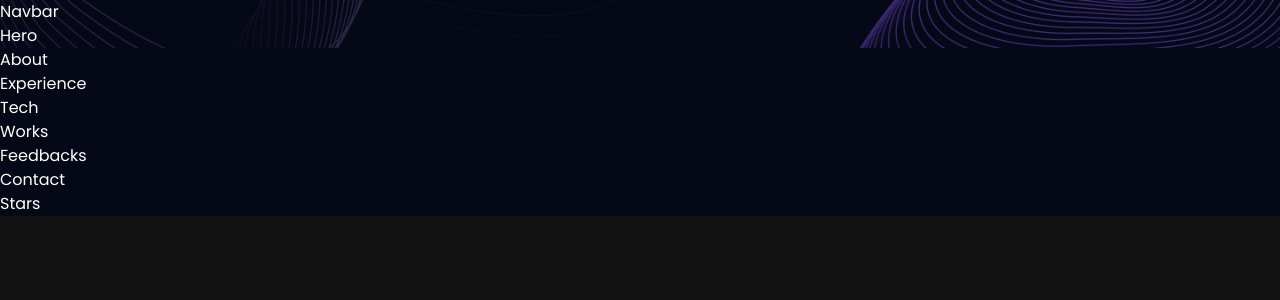
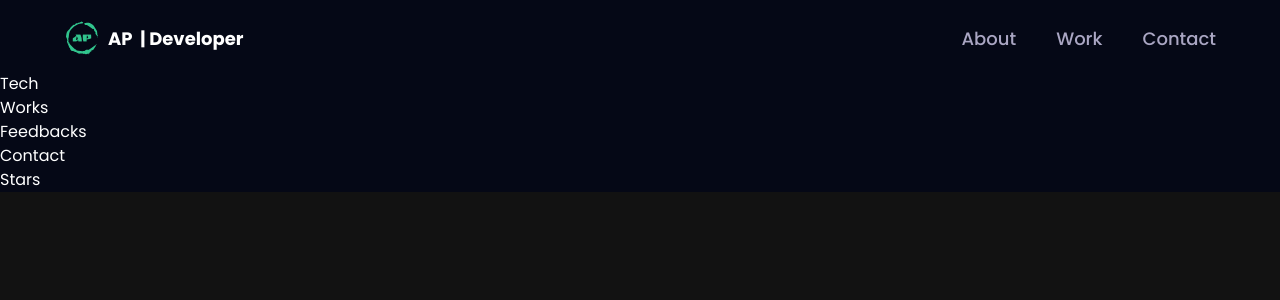
Before and after one commit to Hurado/3d_portfolio, a React (Vite) app: page / in a window 1280 px wide. Shown: the top 300 px of the page. Built offline with nearby package versions, Linux system fonts and the light colour scheme.

Commit message:
feat: :sparkles: Added navigation layout with animation and rwd

```diff
--- a/index.html
+++ b/index.html
@@ -1,13 +1,16 @@
 <!DOCTYPE html>
 <html lang="en">
+
 <head>
   <meta charset="UTF-8" />
-    <link rel="icon" type="image/svg+xml" href="/vite.svg" />
+  <link rel="icon" type="image/svg+xml" href="/src/assets/logo.svg" />
   <meta name="viewport" content="width=device-width, initial-scale=1.0" />
-    <title>Vite + React</title>
+  <title>Arkadiusz | Portfolio</title>
 </head>
+
 <body>
   <div id="root"></div>
   <script type="module" src="/src/main.jsx"></script>
 </body>
+
 </html>
--- a/package.json
+++ b/package.json
@@ -24,6 +24,8 @@
     "@types/react": "^18.0.27",
     "@types/react-dom": "^18.0.10",
     "@vitejs/plugin-react": "^3.1.0",
+    "autoprefixer": "^10.4.14",
+    "postcss": "^8.4.21",
     "tailwindcss": "^3.2.7",
     "vite": "^4.1.0"
   }
--- /dev/null
+++ b/postcss.config.cjs
@@ -0,0 +1,6 @@
+module.exports = {
+  plugins: {
+    tailwindcss: {},
+    autoprefixer: {},
+  },
+}
--- a/src/components/Navbar.jsx
+++ b/src/components/Navbar.jsx
@@ -1,9 +1,78 @@
-import React from 'react'
+import React, { useEffect, useState } from "react";
+import { Link } from "react-router-dom";
+
+import { styles } from "../styles";
+import { navLinks } from "../constants";
+import { logo, menu, close } from "../assets";
 
 const Navbar = () => {
+  const [active, setActive] = useState("");
+  const [toggle, setToggle] = useState(false);
   return (
-    <div>Navbar</div>
-  )
-}
+    <nav
+      className={`${styles.paddingX} w-full flex items-center py-5 fixed top-0 z-20 bg-primary`}
+    >
+      <div className="w-full flex justify-between items-center max-w-7xl mx-auto">
+        <Link
+          to="/"
+          className="flex items-center gap-2"
+          onClick={() => {
+            setActive("");
+            window.scrollTo(0, 0);
+          }}
+        >
+          <img src={logo} alt="logo" className="w-9 h-9 object-contain" />
+          <p className="text-white text-[18px] font-bold cursor-pointer flex">
+            AP &nbsp;
+            <span className="sm:block hidden">| Developer</span>
+          </p>
+        </Link>
+        <ul className="list-none hidden sm:flex flex-row gap-10">
+          {navLinks.map((nav) => (
+            <li
+              key={nav.id}
+              className={`${
+                active === nav.title ? "text-white" : "text-secondary"
+              } hover:text-white text-[18px] font-medium cursor-pointer`}
+              onClick={() => setActive(nav.title)}
+            >
+              <a href={`#${nav.id}`}>{nav.title}</a>
+            </li>
+          ))}
+        </ul>
+        <div className='sm:hidden flex flex-1 justify-end items-center'>
+          <img
+            src={toggle ? close : menu}
+            alt='menu'
+            className='w-[28px] h-[28px] object-contain'
+            onClick={() => setToggle(!toggle)}
+          />
+          <div
+            className={`${
+              !toggle ? "hidden" : "flex"
+            } p-6 black-gradient absolute top-20 right-0 mx-4 my-2 z-10 rounded-xl min-w-[140px]`}
+          >
+            <ul className="list-node flex  justify-end items-start flex-col gap-4">
+              {navLinks.map((link) => (
+                <li
+                  key={link.id}
+                  className={`${
+                    active === link.title ? "text-white" : "text-secondary"
+                  } font-poppins font-medium cursor-pointer text-[16px]`}
+                  onClick={() => {
+                    setToggle(!toggle);
+                    setActive(link.title);
+                  }}
+                >
+                  <a href={`#${link.id}`}>{link.title}</a>
+                </li>
+              ))}
+            </ul>
+          </div>
+        </div>
+      </div>
+    </nav>
+  );
+};
 
-export default Navbar
+export default Navbar;
```
Also changed, not shown: src/assets/logo.svg, src/styles.js (renamed from src/style.js), 1 other file (tests, documents, lock files or other folders). Lines whose indentation alone changed are shown as unchanged.
